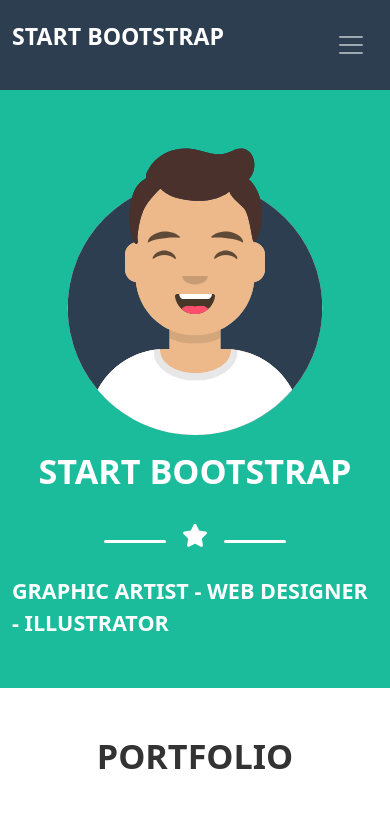
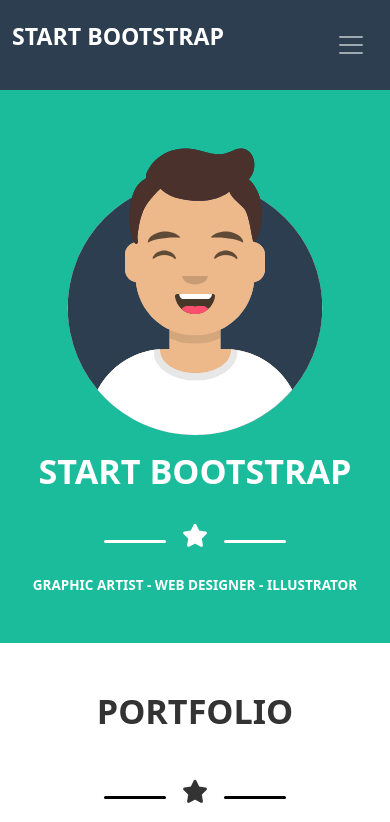
Before and after one commit to NicholasPaparusso/html-css-bootstrap-freelancer, a plain HTML site: page index.html in a window 390 px wide. Shown: the top 822 px of the page. Drawn offline with nearby package versions, Linux system fonts and the light colour scheme.

Commit message:
[add] media-query to .jumbotron span

```diff
--- a/assets/style/media.css
+++ b/assets/style/media.css
@@ -4,3 +4,9 @@
     margin: 0 auto;
   }
 }
+
+@media screen and (max-width: 530px) {
+  .jumbotron span{
+    font-size: 1.6vh !important;
+  }
+}
--- a/index.html
+++ b/index.html
@@ -59,7 +59,7 @@
           <i class="fa-solid fa-star ms-3 me-3 fs-3"></i>
           <hr class="border border-0 ">
         </div>
-        <span class="fs-4 fw-semibold mt-3">graphic artist - web designer - illustrator</span>
+        <span class="fs-4 fw-semibold mt-3 span-np">graphic artist - web designer - illustrator</span>
       </div>
     </div>
   </div>
```
